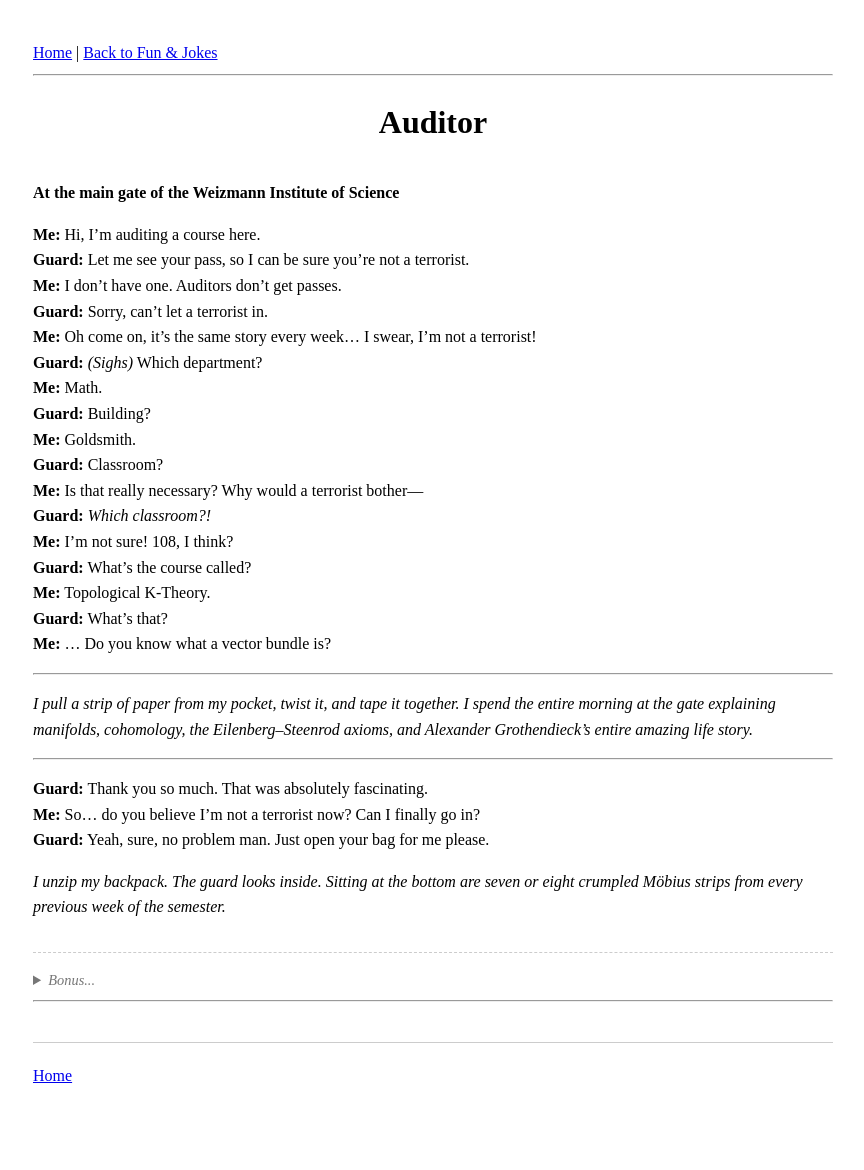
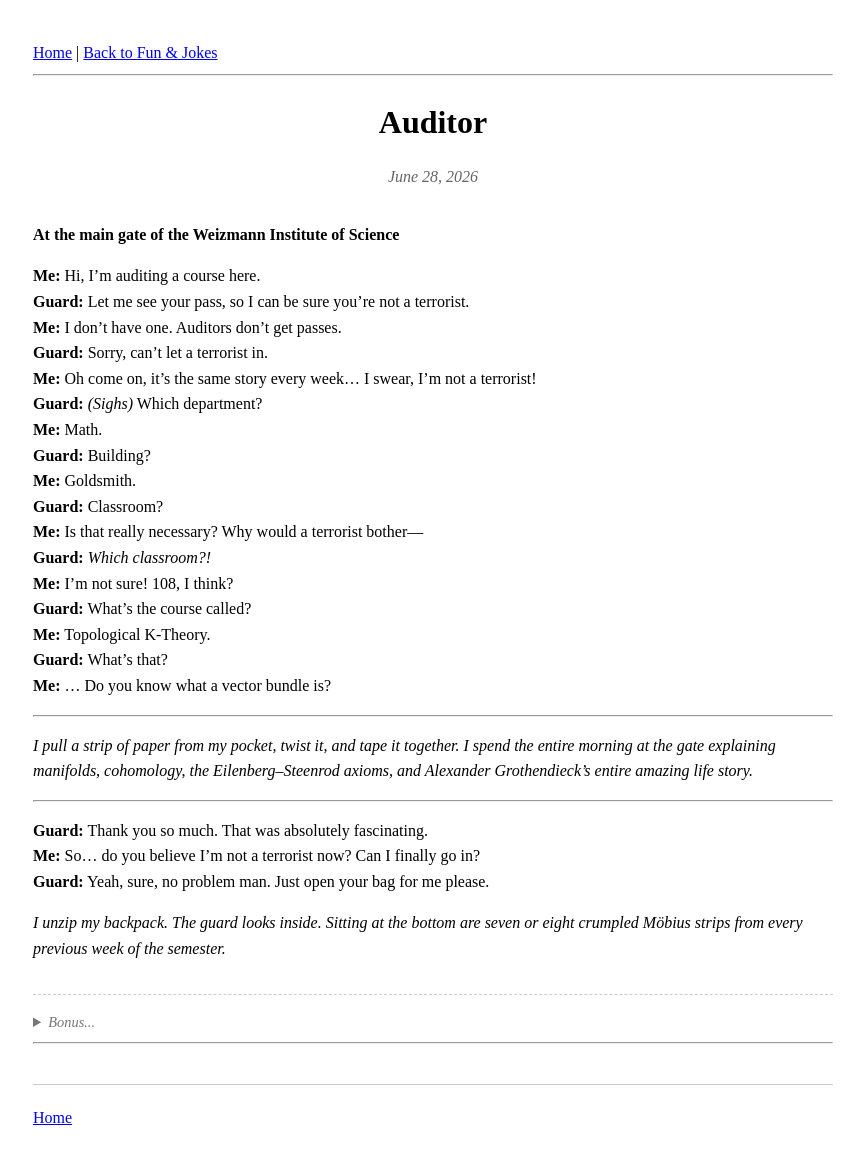
Before and after one commit to smitke6/smitke6.github.io, a Jekyll site: the page built from archive/en/2026-06-28-auditor.md, in a window 1280 px wide. Shown: the whole page, without its empty margins (207-1071 px from the left). Built offline with Jekyll 4.4.1, drawn with Linux system fonts in a browser that asks for light colours; before the commit the page ends 1129 px from its top, so only the background shows below that.

Commit message:
Update 2026-06-28-auditor.md

```diff
--- a/archive/en/2026-06-28-auditor.md
+++ b/archive/en/2026-06-28-auditor.md
@@ -2,6 +2,7 @@
 layout: post
 category: joke
 title: "Auditor"
+date: 2026-06-28
 first_comment: "Every week..."
 ---
 
```
